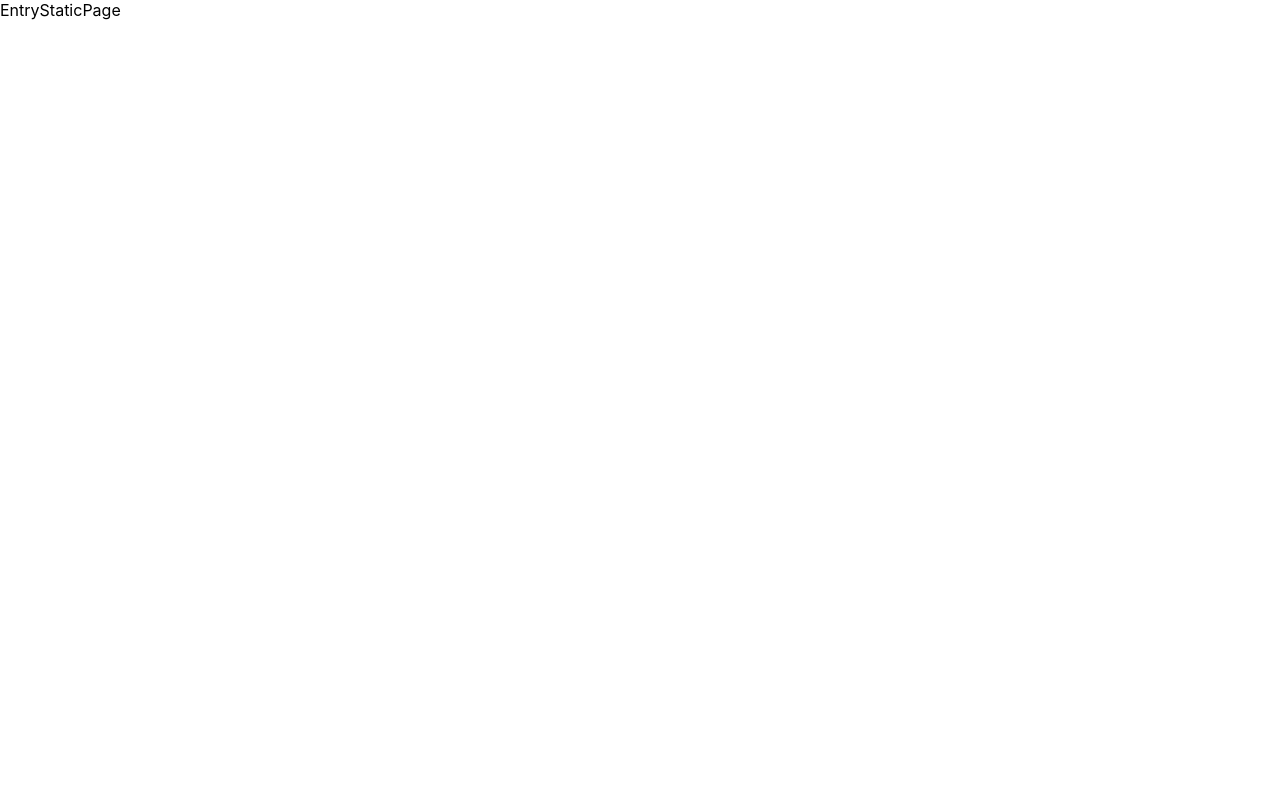
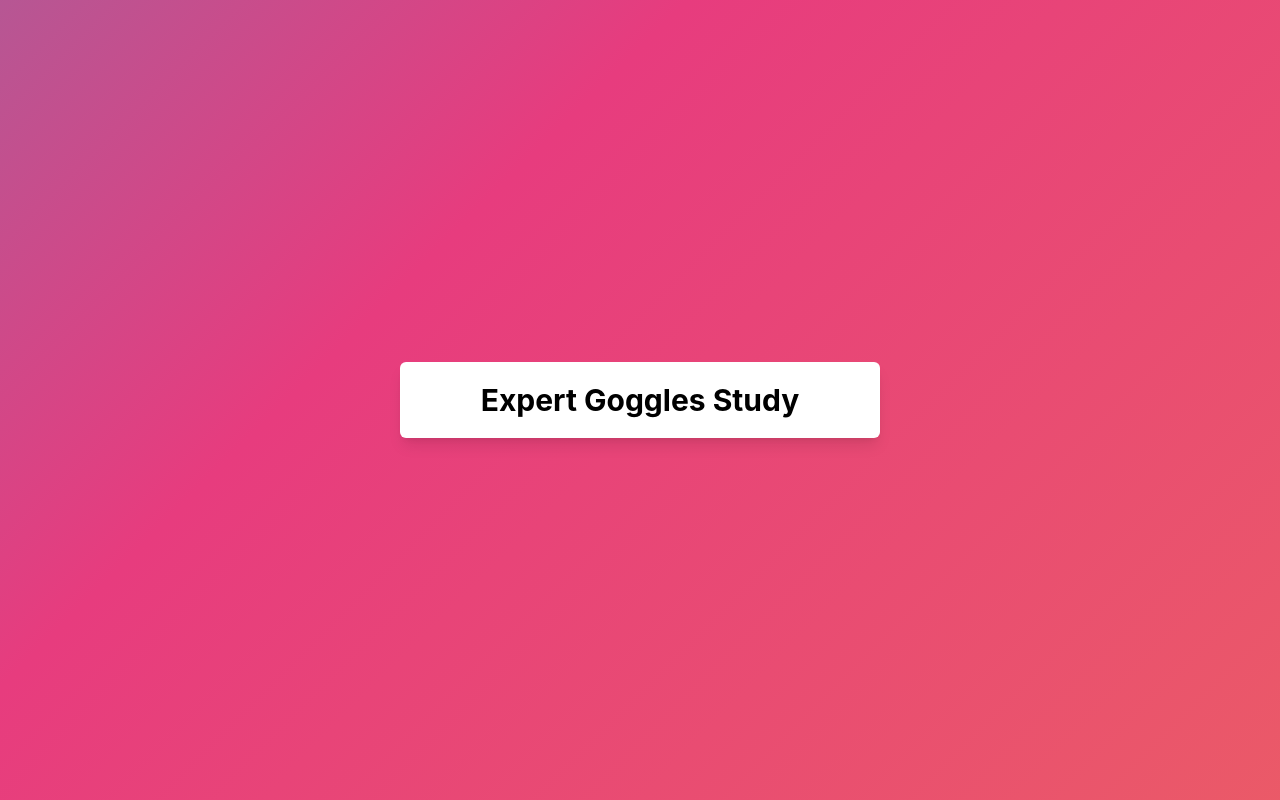
Before and after one commit to Parth099/Expert-Goggles-Sim, a React (Vite) app: page / in a window 1280 px wide. Built offline with nearby package versions, Linux system fonts and the light colour scheme.

Commit message:
got the simulator working on some websites

```diff
--- a/package.json
+++ b/package.json
@@ -16,6 +16,9 @@
     "@types/react": "^18.0.0",
     "@types/react-dom": "^18.0.0",
     "@vitejs/plugin-react": "^1.3.0",
+    "autoprefixer": "^10.4.8",
+    "postcss": "^8.4.14",
+    "tailwindcss": "^3.1.7",
     "typescript": "^4.6.3",
     "vite": "^2.9.9"
   }
--- /dev/null
+++ b/postcss.config.js
@@ -0,0 +1,6 @@
+module.exports = {
+  plugins: {
+    tailwindcss: {},
+    autoprefixer: {},
+  },
+}
--- a/src/App.css
+++ /dev/null
@@ -1,42 +0,0 @@
-.App {
-  text-align: center;
-}
-
-.App-logo {
-  height: 40vmin;
-  pointer-events: none;
-}
-
-@media (prefers-reduced-motion: no-preference) {
-  .App-logo {
-    animation: App-logo-spin infinite 20s linear;
-  }
-}
-
-.App-header {
-  background-color: #282c34;
-  min-height: 100vh;
-  display: flex;
-  flex-direction: column;
-  align-items: center;
-  justify-content: center;
-  font-size: calc(10px + 2vmin);
-  color: white;
-}
-
-.App-link {
-  color: #61dafb;
-}
-
-@keyframes App-logo-spin {
-  from {
-    transform: rotate(0deg);
-  }
-  to {
-    transform: rotate(360deg);
-  }
-}
-
-button {
-  font-size: calc(10px + 2vmin);
-}
--- a/src/App.tsx
+++ /dev/null
@@ -1,45 +0,0 @@
-import { useState } from 'react'
-import logo from './logo.svg'
-import './App.css'
-
-function App() {
-  const [count, setCount] = useState(0)
-
-  return (
-    <div className="App">
-      <header className="App-header">
-        <img src={logo} className="App-logo" alt="logo" />
-        <p>Hello Vite + React!</p>
-        <p>
-          <button type="button" onClick={() => setCount((count) => count + 1)}>
-            count is: {count}
-          </button>
-        </p>
-        <p>
-          Edit <code>App.tsx</code> and save to test HMR updates.
-        </p>
-        <p>
-          <a
-            className="App-link"
-            href="https://reactjs.org"
-            target="_blank"
-            rel="noopener noreferrer"
-          >
-            Learn React
-          </a>
-          {' | '}
-          <a
-            className="App-link"
-            href="https://vitejs.dev/guide/features.html"
-            target="_blank"
-            rel="noopener noreferrer"
-          >
-            Vite Docs
-          </a>
-        </p>
-      </header>
-    </div>
-  )
-}
-
-export default App
--- /dev/null
+++ b/src/Simulator.tsx
@@ -0,0 +1,21 @@
+import { useEffect, useState } from "react";
+import { useLocation } from "react-router-dom";
+
+function Simulator() {
+    const [url, setUrl] = useState("");
+    const location = useLocation();
+
+    useEffect(() => {
+        const url = location.pathname.substring(1); //props exists or else this page would NEVER load
+        setUrl(url);
+        console.log(url);
+    }, [location]);
+
+    return (
+        <div className="App">
+            <iframe src={url} className="w-full max-height"></iframe>
+        </div>
+    );
+}
+
+export default Simulator;
--- a/src/components/EntryStaticPage.tsx
+++ b/src/components/EntryStaticPage.tsx
@@ -1,5 +1,15 @@
 import React from "react";
 
 export default function EntryStaticPage() {
-    return <div>EntryStaticPage</div>;
+    return (
+        <div className="grad-bg w-full">
+            <div className="min-h-full flex justify-center items-center">
+                <div className="w-120 bg-white rounded-md shadow-lg text-black my-5 p-5">
+                    <div className="img-container">
+                        <h1 className="font-bold text-3xl text-center">Expert Goggles Study</h1>
+                    </div>
+                </div>
+            </div>
+        </div>
+    );
 }
--- a/src/index.css
+++ b/src/index.css
@@ -1,13 +1,42 @@
 body {
-  margin: 0;
-  font-family: -apple-system, BlinkMacSystemFont, 'Segoe UI', 'Roboto', 'Oxygen',
-    'Ubuntu', 'Cantarell', 'Fira Sans', 'Droid Sans', 'Helvetica Neue',
-    sans-serif;
-  -webkit-font-smoothing: antialiased;
-  -moz-osx-font-smoothing: grayscale;
+    margin: 0;
+    font-family: -apple-system, BlinkMacSystemFont, "Segoe UI", "Roboto", "Oxygen", "Ubuntu", "Cantarell", "Fira Sans", "Droid Sans", "Helvetica Neue",
+        sans-serif;
+    -webkit-font-smoothing: antialiased;
+    -moz-osx-font-smoothing: grayscale;
 }
 
 code {
-  font-family: source-code-pro, Menlo, Monaco, Consolas, 'Courier New',
-    monospace;
+    font-family: source-code-pro, Menlo, Monaco, Consolas, "Courier New", monospace;
 }
+
+/* framework for styles */
+@tailwind base;
+@tailwind components;
+@tailwind utilities;
+
+
+/* from https://codepen.io/P1N2O/pen/pyBNzX */
+
+.grad-bg {
+    background: linear-gradient(-45deg, #ee7752, #e73c7e, #23a6d5, #23d5ab);
+    background-size: 400% 400%;
+    animation: gradient 15s ease infinite;
+    height: 100vh;
+}
+
+@keyframes gradient {
+    0% {
+        background-position: 0% 50%;
+    }
+    50% {
+        background-position: 100% 50%;
+    }
+    100% {
+        background-position: 0% 50%;
+    }
+}
+
+.max-height{
+  height: 100vh !important;
+}
--- a/src/main.tsx
+++ b/src/main.tsx
@@ -1,7 +1,7 @@
 import React from "react";
 import ReactDOM from "react-dom/client";
 import { BrowserRouter, Route, Routes } from "react-router-dom";
-import App from "./App";
+import Simulator from "./Simulator";
 import EntryStaticPage from "./components/EntryStaticPage";
 import "./index.css";
 
@@ -10,7 +10,7 @@ ReactDOM.createRoot(document.getElementById("root")!).render(
         <BrowserRouter>
             <Routes>
                 <Route path="/" element={<EntryStaticPage />}></Route>
-                <Route path="/:url" element={<App />}></Route>
+                <Route path="*" element={<Simulator />}></Route>
             </Routes>
         </BrowserRouter>
     </React.StrictMode>
--- /dev/null
+++ b/tailwind.config.js
@@ -0,0 +1,15 @@
+/** @type {import('tailwindcss').Config} */
+module.exports = {
+    content: ["./index.html", "./src/**/*.{vue,js,ts,jsx,tsx}"],
+    theme: {
+        extend: {
+            width: {
+                76: "19rem",
+                120: "30rem",
+                176: "44rem",
+                220: "55rem",
+            },
+        },
+    },
+    plugins: [],
+};
```
Also changed, not shown: src/assets/EG-icon.png (added), tsconfig.json (indentation only), 1 other file (tests, documents, lock files or other folders).
